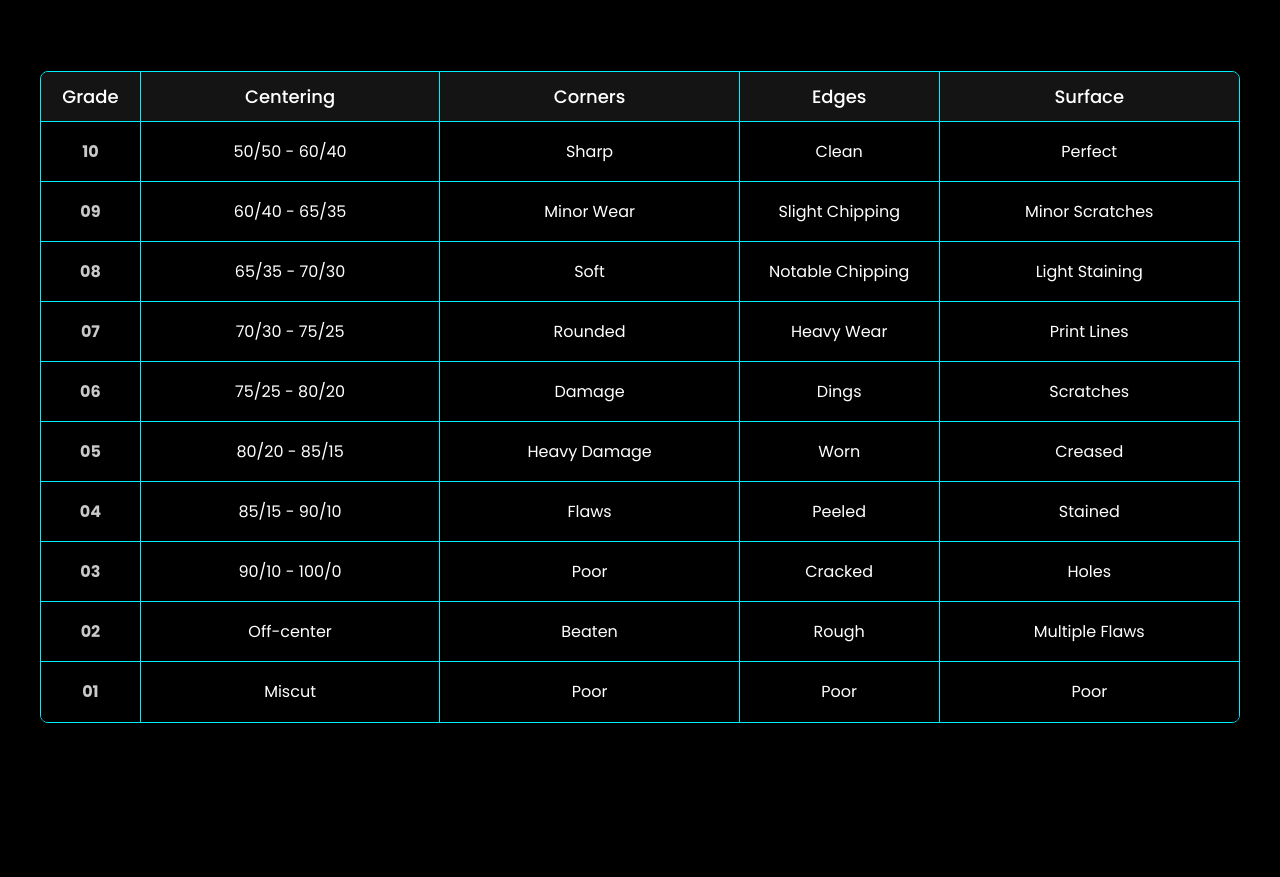
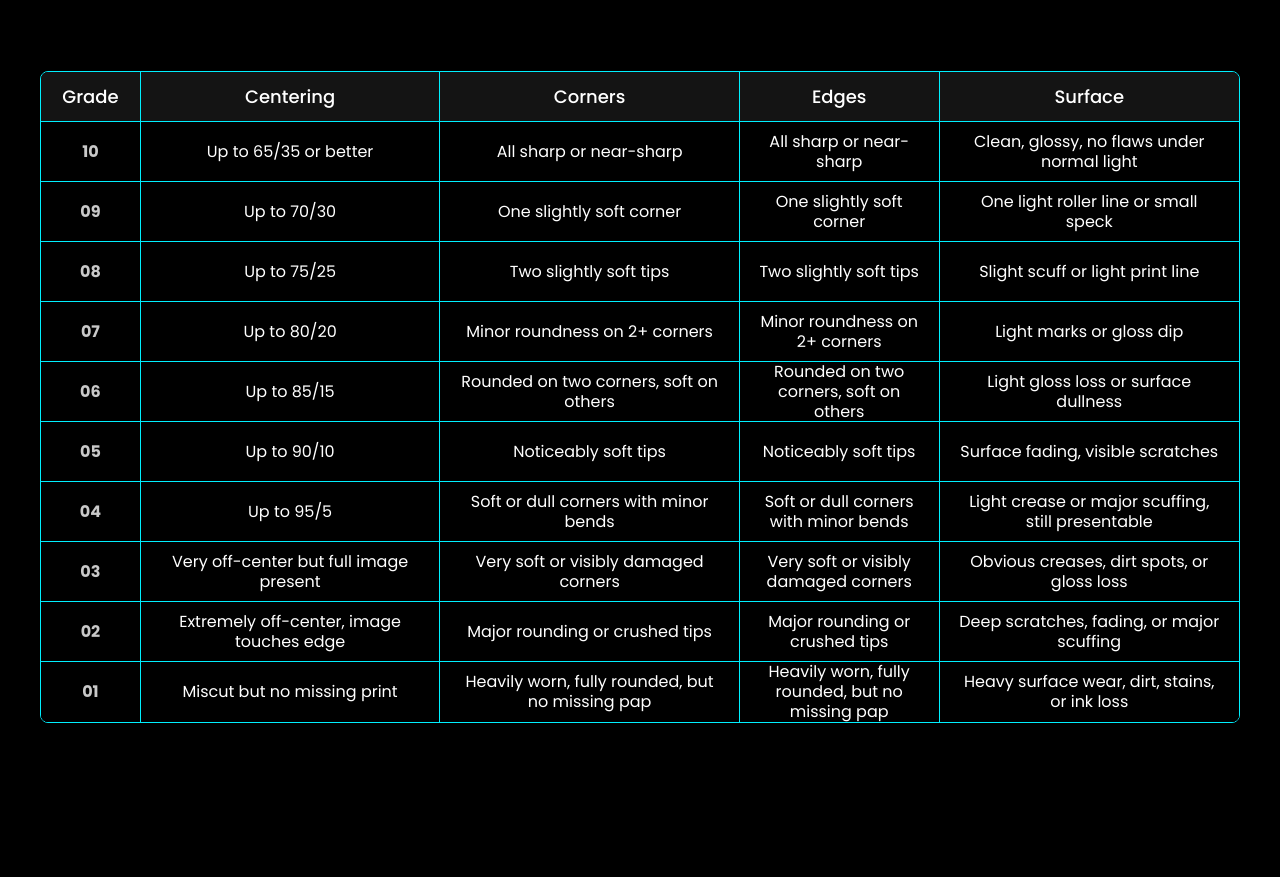
Before and after one commit to sananahmad7/lsg, a Next.js app: page /grading-scale in a window 1280 px wide. Shown: the part 1240-2117 px from the top of the page. Built offline with nearby package versions, Linux system fonts and the light colour scheme.

Commit message:
changes - 6

```diff
--- a/components/gradingScale/GradingTable.tsx
+++ b/components/gradingScale/GradingTable.tsx
@@ -13,16 +13,76 @@ export default function GradingTable() {
   ];
 
   const rows = [
-    ["10", "50/50 - 60/40", "Sharp", "Clean", "Perfect"],
-    ["09", "60/40 - 65/35", "Minor Wear", "Slight Chipping", "Minor Scratches"],
-    ["08", "65/35 - 70/30", "Soft", "Notable Chipping", "Light Staining"],
-    ["07", "70/30 - 75/25", "Rounded", "Heavy Wear", "Print Lines"],
-    ["06", "75/25 - 80/20", "Damage", "Dings", "Scratches"],
-    ["05", "80/20 - 85/15", "Heavy Damage", "Worn", "Creased"],
-    ["04", "85/15 - 90/10", "Flaws", "Peeled", "Stained"],
-    ["03", "90/10 - 100/0", "Poor", "Cracked", "Holes"],
-    ["02", "Off-center", "Beaten", "Rough", "Multiple Flaws"],
-    ["01", "Miscut", "Poor", "Poor", "Poor"],
+    [
+      "10",
+      "Up to 65/35 or better",
+      "All sharp or near-sharp",
+      "All sharp or near-sharp",
+      "Clean, glossy, no flaws under normal light",
+    ],
+    [
+      "09",
+      "Up to 70/30",
+      "One slightly soft corner",
+      "One slightly soft corner",
+      "One light roller line or small speck",
+    ],
+    [
+      "08",
+      "Up to 75/25",
+      "Two slightly soft tips",
+      "Two slightly soft tips",
+      "Slight scuff or light print line",
+    ],
+    [
+      "07",
+      "Up to 80/20",
+      "Minor roundness on 2+ corners",
+      "Minor roundness on 2+ corners",
+      "Light marks or gloss dip",
+    ],
+    [
+      "06",
+      "Up to 85/15",
+      "Rounded on two corners, soft on others",
+      "Rounded on two corners, soft on others",
+      "Light gloss loss or surface dullness",
+    ],
+    [
+      "05",
+      "Up to 90/10",
+      "Noticeably soft tips",
+      "Noticeably soft tips",
+      "Surface fading, visible scratches",
+    ],
+    [
+      "04",
+      "Up to 95/5",
+      "Soft or dull corners with minor bends",
+      "Soft or dull corners with minor bends",
+      "Light crease or major scuffing, still presentable",
+    ],
+    [
+      "03",
+      "Very off-center but full image present",
+      "Very soft or visibly damaged corners",
+      "Very soft or visibly damaged corners",
+      "Obvious creases, dirt spots, or gloss loss",
+    ],
+    [
+      "02",
+      "Extremely off-center, image touches edge",
+      "Major rounding or crushed tips",
+      "Major rounding or crushed tips",
+      "Deep scratches, fading, or major scuffing",
+    ],
+    [
+      "01",
+      "Miscut but no missing print",
+      "Heavily worn, fully rounded, but no missing pap",
+      "Heavily worn, fully rounded, but no missing pap",
+      "Heavy surface wear, dirt, stains, or ink loss",
+    ],
   ];
 
   return (
```
